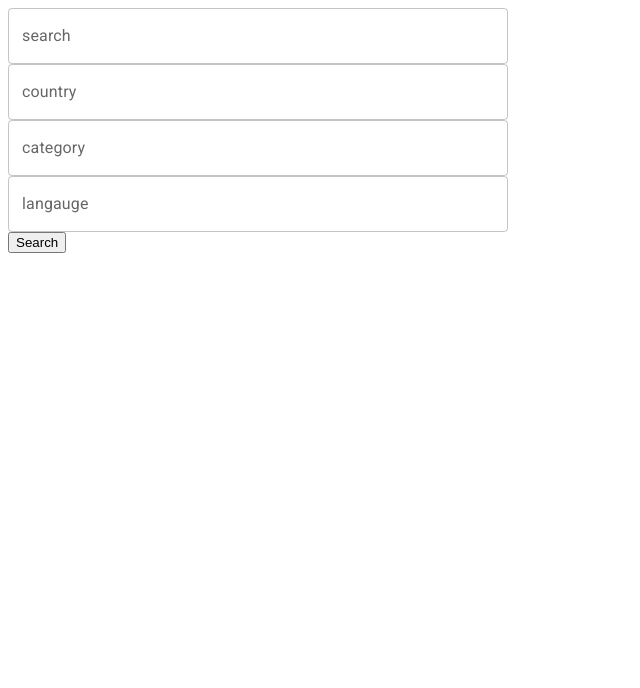
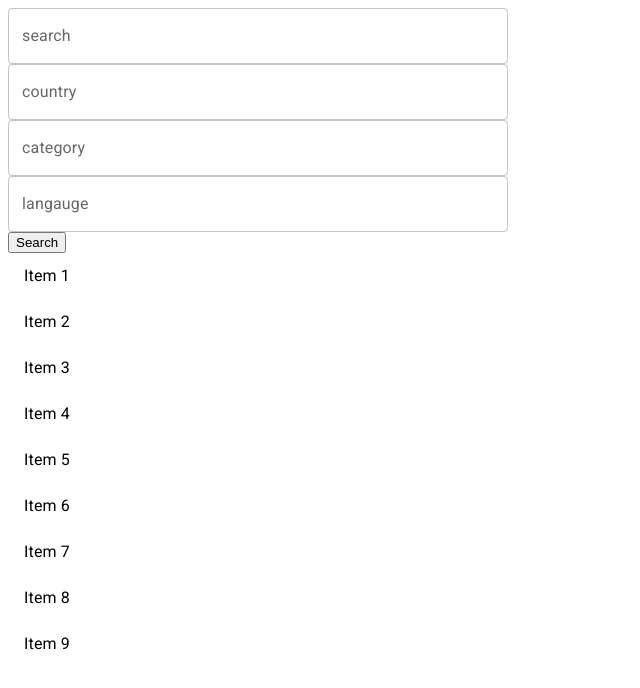
Before and after one commit to hg-torres/news-finder, a React (Create React App) app in the folder news-finder/client/: page / in a window 1280 px wide. Shown: the top 688 px of the page, without its empty margins (0-640 px from the left). Built offline with nearby package versions, Linux system fonts and the light colour scheme.

Commit message:
working version of code before i broke it

```diff
--- a/news-finder/client/package.json
+++ b/news-finder/client/package.json
@@ -16,6 +16,7 @@
     "react-dom": "^17.0.2",
     "react-router-dom": "^6.2.1",
     "react-scripts": "5.0.0",
+    "react-window": "^1.8.6",
     "web-vitals": "^2.1.4"
   },
   "scripts": {
--- /dev/null
+++ b/news-finder/client/src/components/List/List.js
@@ -0,0 +1,48 @@
+import * as React from 'react';
+import Box from '@mui/material/Box';
+import ListItem from '@mui/material/ListItem';
+import ListItemButton from '@mui/material/ListItemButton';
+import ListItemText from '@mui/material/ListItemText';
+import { FixedSizeList } from 'react-window';
+
+function renderRow(props) {
+  const { index, style } = props;
+
+  return (
+    <ListItem style={style} key={index} component="div" disablePadding>
+      <ListItemButton>
+        <ListItemText primary={`Item ${index + 1}`} />
+      </ListItemButton>
+    </ListItem>
+  );
+}
+
+export default function VirtualizedList() {
+  return (
+    <Box
+      sx={{ width: '100%', height: 400, maxWidth: 360, bgcolor: 'background.paper' }}
+    >
+      <FixedSizeList
+        height={400}
+        width={360}
+        itemSize={46}
+        itemCount={200}
+        overscanCount={5}
+      >
+        {renderRow}
+      </FixedSizeList>
+    </Box>
+  );
+}
+
+const categorySelection = [
+    { category: "business" },
+    { category: "entertainment" },
+    { category: "health" },
+    { category: "politics" },
+    { category: "science" },
+    { category: "sports" },
+    { category: "technology" },
+    { category: "top" },
+    { category: "world" },
+  ]
--- /dev/null
+++ b/news-finder/client/src/components/List/index.js
@@ -0,0 +1 @@
+export { default } from './List.js'
--- a/news-finder/client/src/components/SearchField/index.js
+++ /dev/null
@@ -1 +0,0 @@
-export { default } from './SearchField.js'
--- a/news-finder/client/src/components/SelectBox/SelectBox.js
+++ b/news-finder/client/src/components/SelectBox/SelectBox.js
@@ -1,5 +1,4 @@
 import * as React from 'react';
-import Autocomplete from '@mui/material/Autocomplete';
 import TextField from '@mui/material/TextField';
 import Stack from '@mui/material/Stack';
 import Box from '@mui/material/Box';
--- a/news-finder/client/src/pages/Home/Home.js
+++ b/news-finder/client/src/pages/Home/Home.js
@@ -1,9 +1,11 @@
-import SelectBox from "../../components/SelectBox"
+import SelectBox from "../../components/SelectBox/SelectBox"
+import VirtualizedList from "../../components/List/List"
 
 const Home = () => {
   return (
     <>
       <SelectBox />
+      <VirtualizedList />
     </>
   )
 }
```
Also changed, not shown: news-finder/client/src/components/SearchField/SearchField.js (deleted, +0 -29 lines), 1 other file (tests, documents, lock files or other folders).
